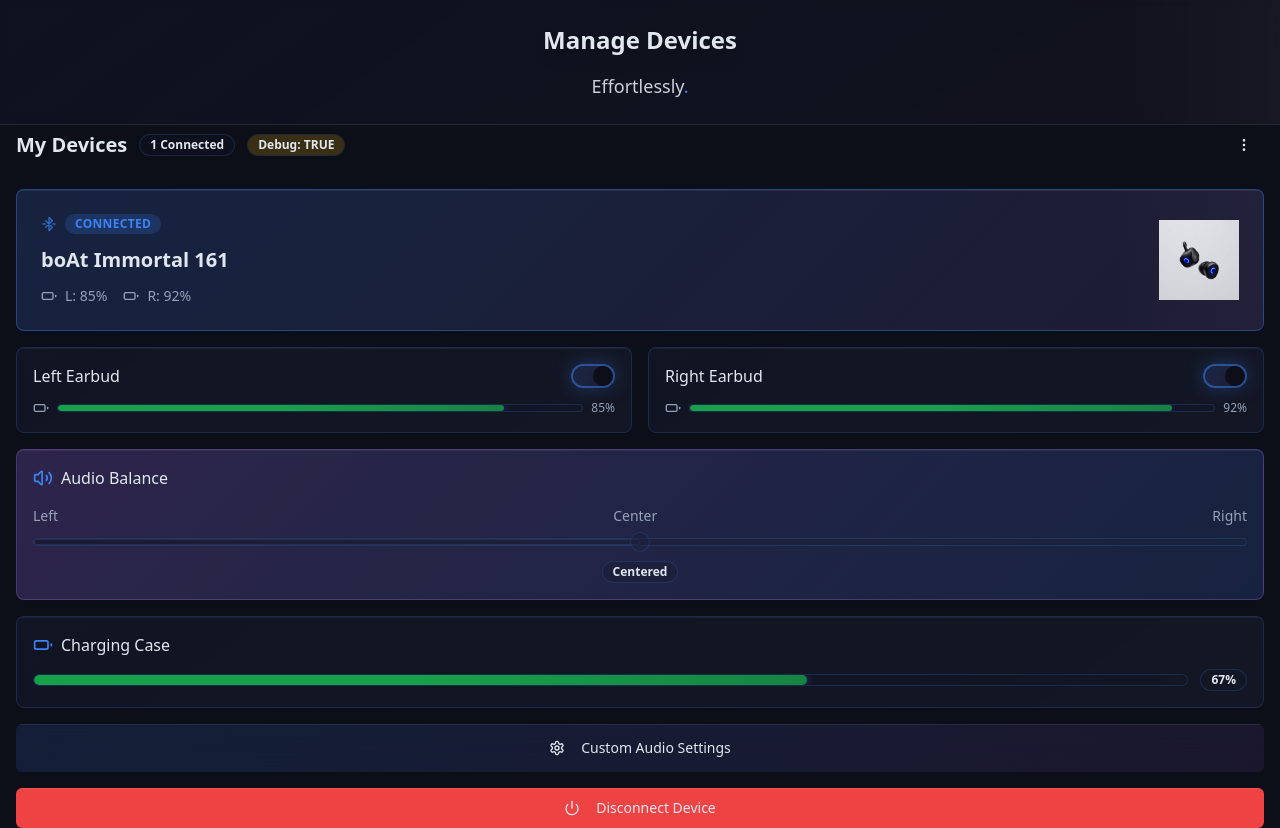
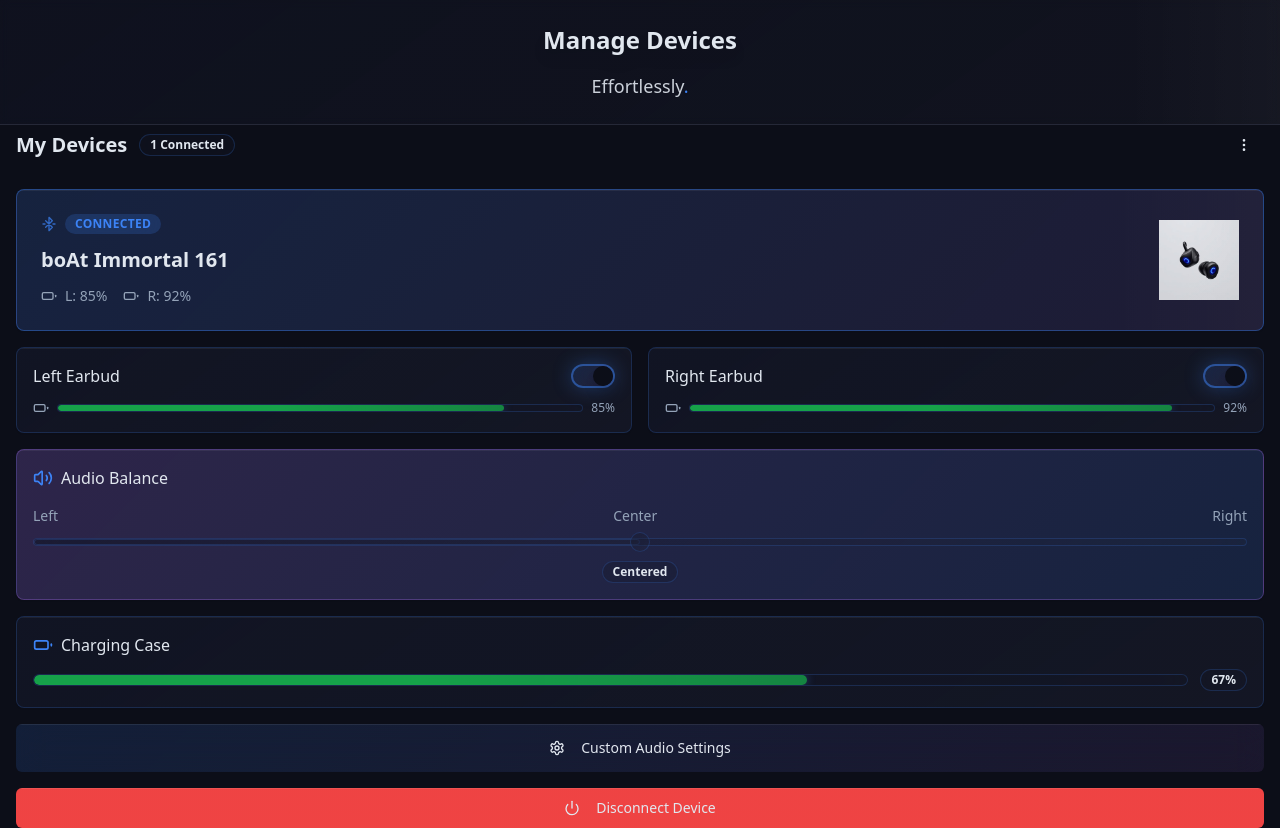
Before and after one commit to shasin549/immortal-buddy-control, a React (Vite) app: page / in a window 1280 px wide. Built offline with nearby package versions, Linux system fonts and the light colour scheme.

Commit message:
Remove debug indicator and ensure clean UI
cgen-aaa2f2f68f1545288af3cd17b908371a

```diff
--- a/src/components/EarbudControl.tsx
+++ b/src/components/EarbudControl.tsx
@@ -262,10 +262,6 @@ const EarbudControl = () => {
             <Badge variant="outline" className="glass-badge text-xs">
               {earbudState.isConnected ? "1 Connected" : "0 Connected"}
             </Badge>
-            {/* Debug indicator */}
-            <Badge variant="outline" className="text-xs bg-yellow-500/20">
-              Debug: {earbudState.isConnected ? "TRUE" : "FALSE"}
-            </Badge>
           </div>
           <Button variant="ghost" size="icon">
             <MoreVertical className="w-5 h-5" />
```
